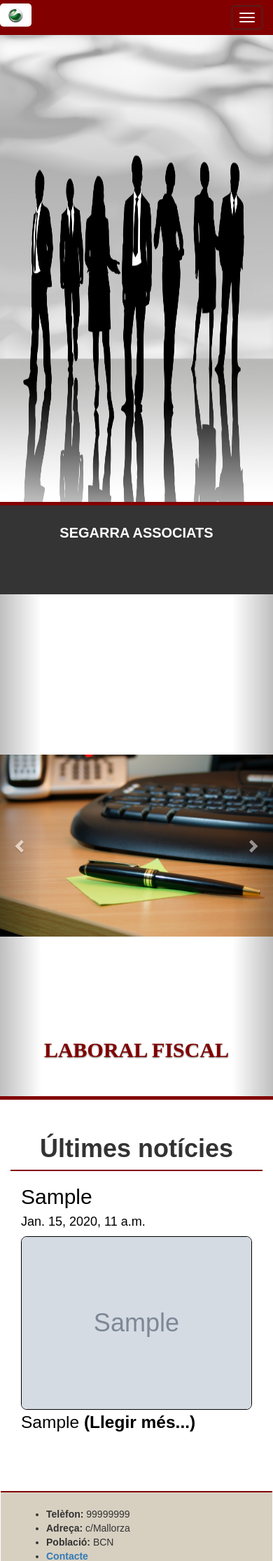
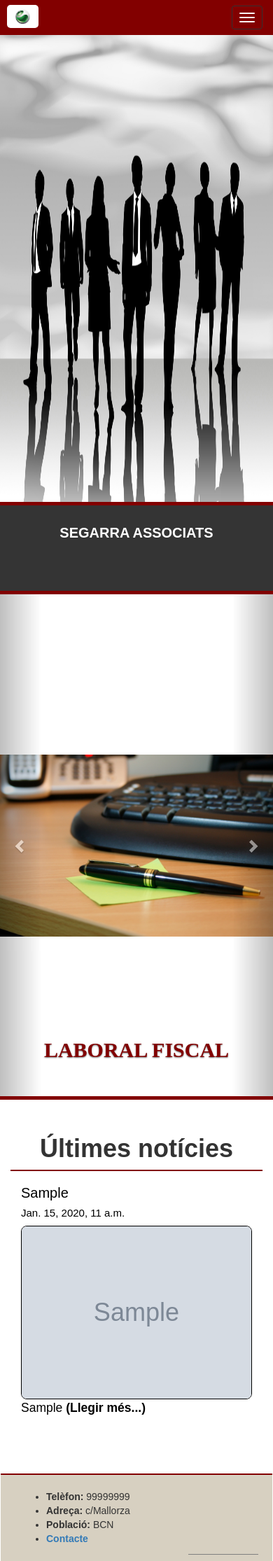
Before and after one commit to karlos27/GS_3.0, a Django app: page / in a window 390 px wide. Shown: the top 2230 px of the page at 70% size. Run offline with Django 3.2, Linux system fonts and the light colour scheme; tables that the repository leaves empty hold one stand-in row (values such as "Sample post"); grey boxes marked "Sample" are stand-in pictures; some libraries are stand-ins or nearby versions.

Commit message:
last_changes_1

```diff
--- a/GS/static/css/style.css
+++ b/GS/static/css/style.css
@@ -33,7 +33,8 @@ h1 {
 #navbar-logo {
 	width: 45px;
 	height: auto;
-	margin-top: 5px;
+	margin-top: 7px;
+	margin-left: 10px;
 	border-radius: 5px;
 }
 /*! Imatge Capçalera */
@@ -57,6 +58,7 @@ h1 {
 	padding: 25px;
 	background: rgb(52,52,52);
 	color: rgb(255,255,255);
+	border-bottom: rgb(130,0,0) solid 5px;
 }
 
 .carousel-inner > .item > img {
@@ -80,6 +82,20 @@ h1 {
 	border-top: solid 2px rgb(130,0,0);
 	padding-bottom: 50px;
 	color: rgb(0,0,0);
+}
+
+@media screen and (max-width: 768px){
+	#list-body h2{
+		font-size: 20px;
+	}
+
+	#list-body h4{
+		font-size: 15px;
+	}
+
+	#list-body {
+		font-size: 10px;
+	}
 }
 
 #list-body p {
```
